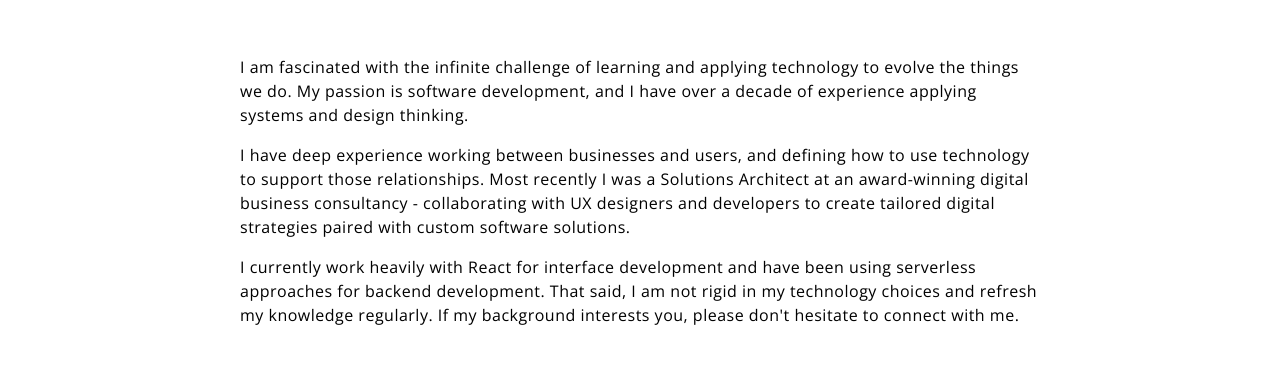
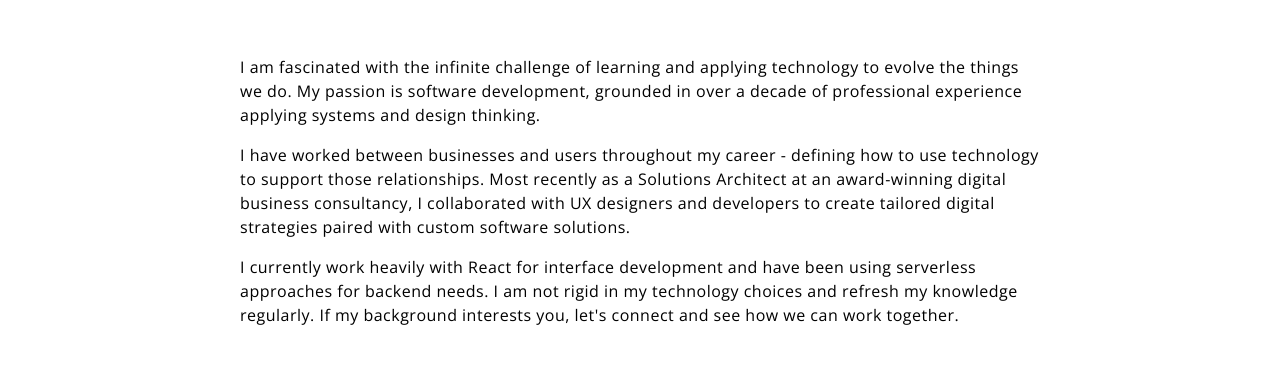
Before and after one commit to bloo0178/portfolio-site, a React (Create React App) app: page / in a window 1280 px wide. Shown: the part 962-1339 px from the top of the page. Built offline with nearby package versions, Linux system fonts and the light colour scheme; no server answers.

Commit message:
Updated about.

```diff
--- a/src/components/About/About.jsx
+++ b/src/components/About/About.jsx
@@ -10,23 +10,23 @@ export class About extends React.Component {
           <p>
             I am fascinated with the infinite challenge of learning and applying
             technology to evolve the things we do. My passion is software
-            development, and I have over a decade of experience applying systems
-            and design thinking.
+            development, grounded in over a decade of professional experience
+            applying systems and design thinking.
           </p>
           <p>
-            I have deep experience working between businesses and users, and
+            I have worked between businesses and users throughout my career -
             defining how to use technology to support those relationships. Most
-            recently I was a Solutions Architect at an award-winning digital
-            business consultancy - collaborating with UX designers and
+            recently as a Solutions Architect at an award-winning digital
+            business consultancy, I collaborated with UX designers and
             developers to create tailored digital strategies paired with custom
             software solutions.
           </p>
           <p>
             I currently work heavily with React for interface development and
-            have been using serverless approaches for backend development. That
-            said, I am not rigid in my technology choices and refresh my
-            knowledge regularly. If my background interests you, please don't
-            hesitate to connect with me.
+            have been using serverless approaches for backend needs. I am not
+            rigid in my technology choices and refresh my knowledge regularly.
+            If my background interests you, let's connect and see how we can
+            work together.
           </p>
         </div>
       </div>
```
